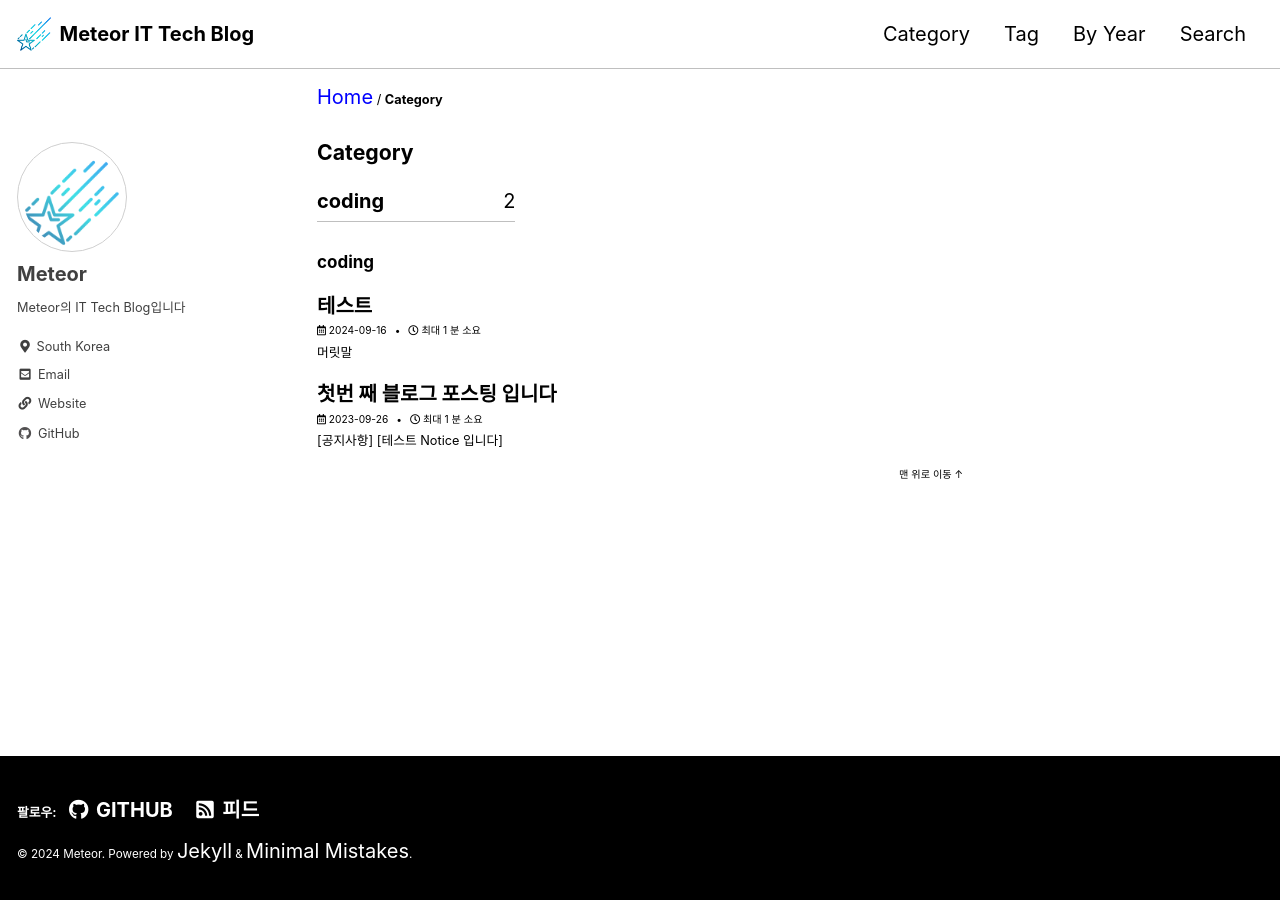
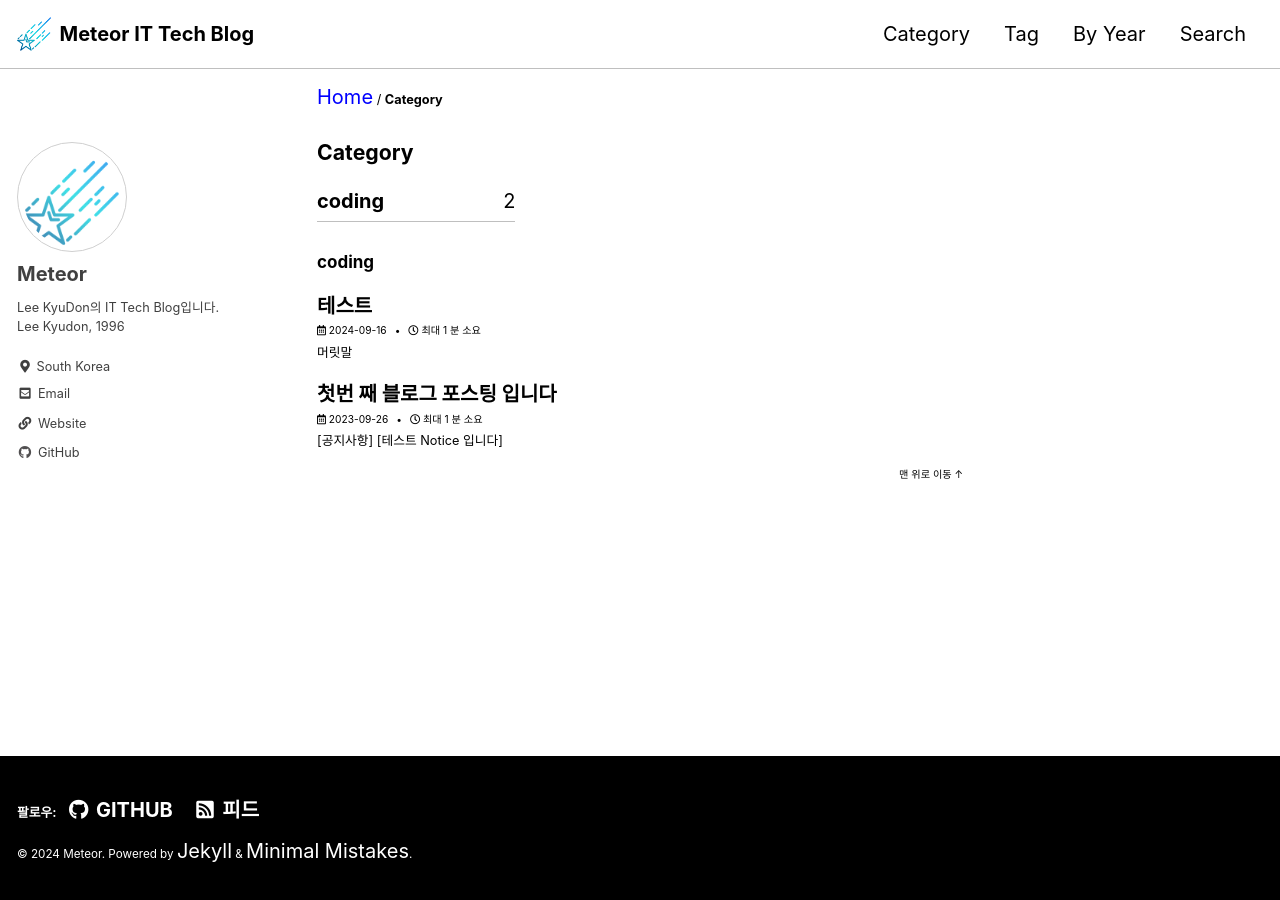
Before and after one commit to MeteorNote/MeteorNote.github.io, a Jekyll site: the page built from _pages/category-archive.md, in a window 1280 px wide. Built offline with Jekyll 4.4.1, drawn with Linux system fonts in a browser that asks for light colours; cached includes are drawn as plain includes.

Commit message:
config test

```diff
--- a/_config.yml
+++ b/_config.yml
@@ -106,7 +106,7 @@ analytics:
 author:
   name             : "Meteor"
   avatar           : "/images/meteor.png" # path of avatar image, e.g. "/assets/images/bio-photo.jpg"
-  bio              : "Meteor의 IT Tech Blog입니다"
+  bio              : "Lee KyuDon의 IT Tech Blog입니다. <br> Lee Kyudon, 1996"
   location         : "South Korea"
   email            :
   links:
```
